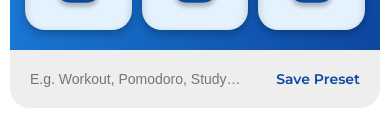
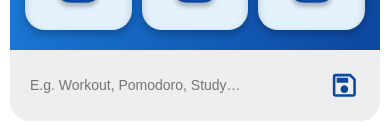
Before and after one commit to sirajularfin/simple-stopwatch, a Next.js app: page /timer in a window 390 px wide. Shown: the part 164-294 px from the top of the page. Built offline with nearby package versions, Linux system fonts and the light colour scheme; no server answers.

Commit message:
add save icon for small screens

```diff
--- a/src/assets/index.ts
+++ b/src/assets/index.ts
@@ -7,6 +7,7 @@ import MailIcon from './svg/mail-icon.svg';
 import PauseIcon from './svg/pause-icon.svg';
 import ResetIcon from './svg/reset-icon.svg';
 import ResumeIcon from './svg/resume-icon.svg';
+import SaveIcon from './svg/save-icon.svg';
 import SprintIcon from './svg/sprint-icon.svg';
 import StopIcon from './svg/stop-icon.svg';
 
@@ -20,6 +21,7 @@ export {
   PauseIcon,
   ResetIcon,
   ResumeIcon,
+  SaveIcon,
   SprintIcon,
   StopIcon,
 };
--- a/src/components/TextInput/TextInput.tsx
+++ b/src/components/TextInput/TextInput.tsx
@@ -2,6 +2,7 @@ import classNames from 'classnames';
 import { useTranslations } from 'next-intl';
 import React from 'react';
 
+import { SaveIcon } from '@/assets';
 import Typography from '../Typography/Typography';
 import classes from './style.module.scss';
 
@@ -24,6 +25,7 @@ const TextInput: React.FC<IProps> = ({
       })}
     >
       <input className={classes.textInput} {...props} />
+      <SaveIcon />
       <Typography
         variant="labelLarge"
         className={classes.saveBtn}
--- a/src/components/TextInput/style.module.scss
+++ b/src/components/TextInput/style.module.scss
@@ -5,6 +5,19 @@
   border-bottom-left-radius: convertPxToRem(20);
   border-bottom-right-radius: convertPxToRem(20);
   padding: convertPxToRem(20);
+
+  & svg {
+    display: none;
+
+    @include media-query(md) {
+      color: color(blue-900);
+      cursor: pointer;
+      display: block;
+      height: auto;
+      margin: 0 !important;
+      width: convertPxToRem(35);
+    }
+  }
 }
 
 .textInput {
@@ -28,4 +41,8 @@
   cursor: pointer;
   white-space: nowrap;
   color: color(blue-900);
+
+  @include media-query(md) {
+    display: none;
+  }
 }
```
Also changed, not shown: src/assets/svg/save-icon.svg (added).
